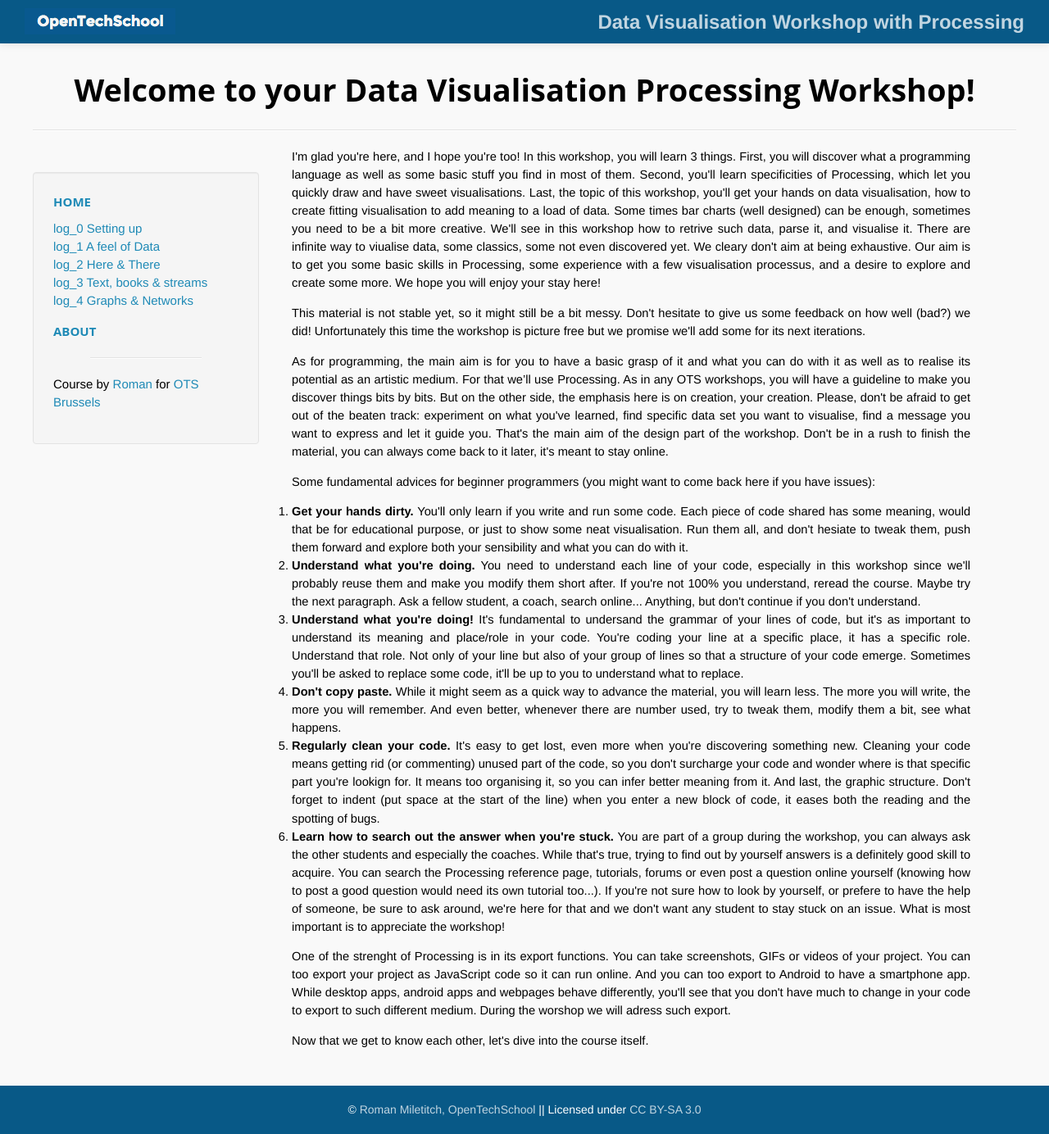
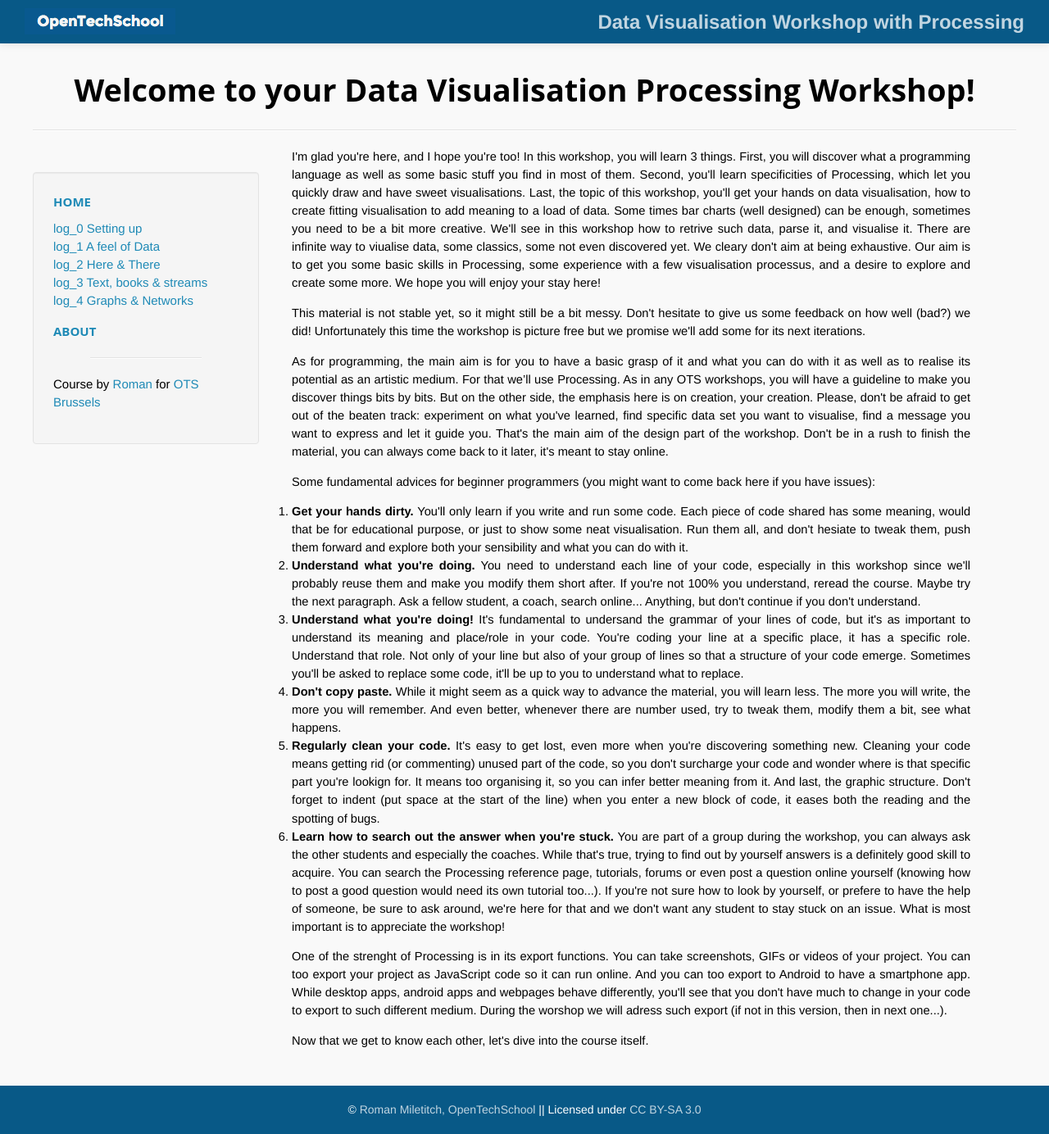
Before and after one commit to OpenTechSchool-Brussels/data-visualisation-with-processing, a Jekyll site: the page built from index.html, in a window 1280 px wide. Shown: the whole page at 82% size. Built offline with Jekyll 4.4.1, drawn with Linux system fonts in a browser that asks for light colours; Markdown is read by kramdown in place of the engine named in the settings.

Commit message:
precision on exports

```diff
--- a/index.html
+++ b/index.html
@@ -20,6 +20,6 @@
 </ol>
 </p>
 
-<p> One of the strenght of Processing is in its export functions. You can take screenshots, GIFs or videos of your project. You can too export your project as JavaScript code so it can run online. And you can too export to Android to have a smartphone app. While desktop apps, android apps and webpages behave differently, you'll see that you don't have much to change in your code to export to such different medium. During the worshop we will adress such export. </p>
+<p> One of the strenght of Processing is in its export functions. You can take screenshots, GIFs or videos of your project. You can too export your project as JavaScript code so it can run online. And you can too export to Android to have a smartphone app. While desktop apps, android apps and webpages behave differently, you'll see that you don't have much to change in your code to export to such different medium. During the worshop we will adress such export (if not in this version, then in next one...). </p>
 
 <p>Now that we get to know each other, let's dive into the course itself.</p>
```
